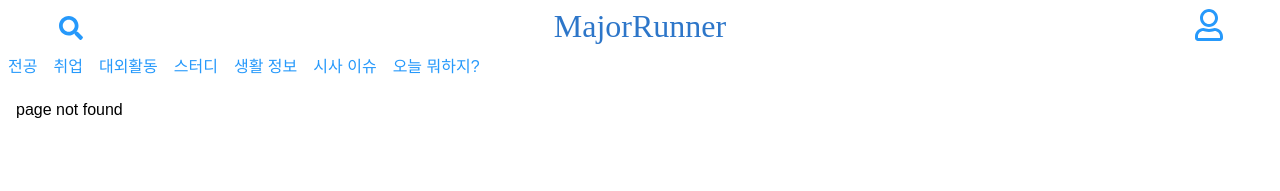
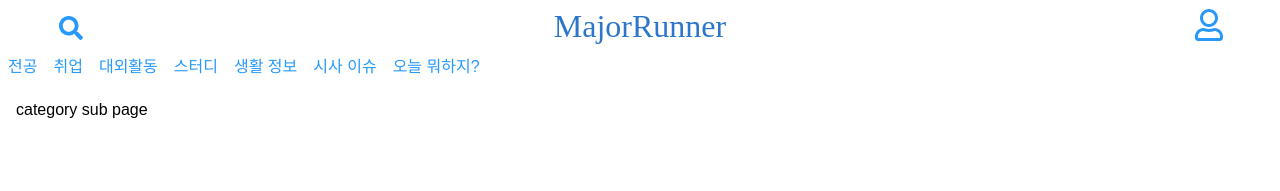
Before and after one commit to hyeonic/major-runner, a Vue app: page /category/1/1 in a window 1280 px wide. Before the commit this address had no page. Shown: the top 191 px of the page. Built offline with nearby package versions, Linux system fonts and the light colour scheme.

Commit message:
feat: Add CategoryPage And CategorySubPage
CategoryPage view 추가
CategorySubPage view 추가

```diff
--- /dev/null
+++ b/src/views/CategoryPage.vue
@@ -0,0 +1,9 @@
+<template>
+  <div>category page {{ $route.params.id }}</div>
+</template>
+
+<script>
+export default {};
+</script>
+
+<style></style>
--- /dev/null
+++ b/src/views/CategorySubPage.vue
@@ -0,0 +1,11 @@
+<template>
+  <div>
+    category sub page
+  </div>
+</template>
+
+<script>
+export default {};
+</script>
+
+<style></style>
```
Also changed, not shown: src/routes/index.js (+8 -0 lines).
